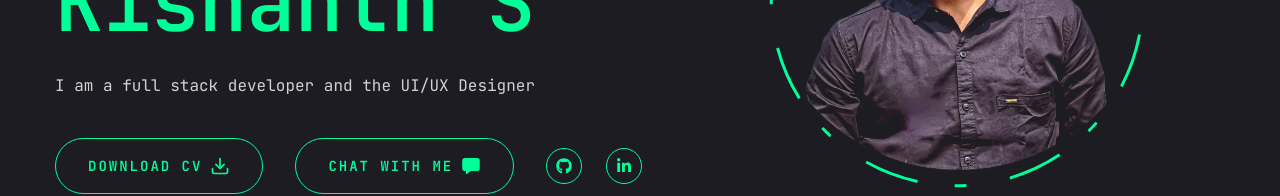
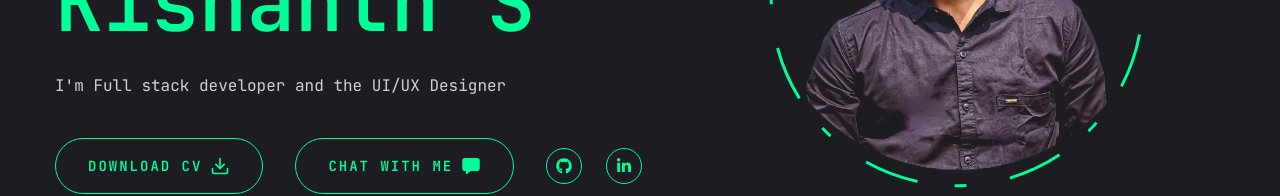
Before and after one commit to KishanthSelvaraj/KishanthPortfolio, a Next.js app: page / in a window 1280 px wide. Shown: the part 360-556 px from the top of the page. Built offline with nearby package versions, Linux system fonts and the light colour scheme.

Commit message:
Update page.jsx

```diff
--- a/app/page.jsx
+++ b/app/page.jsx
@@ -30,7 +30,7 @@ const Home = () => {
               <span className="text-accent">Kishanth S</span>
             </h1>
             <p className="max-w-[500px] mb-9 text-white/80">
-              I am a full stack developer and the UI/UX Designer{" "}
+              I'm Full stack developer and the UI/UX Designer{" "}
             </p>
             <div className="flex flex-col xl:flex-row items-center gap-8">
               <a
```
